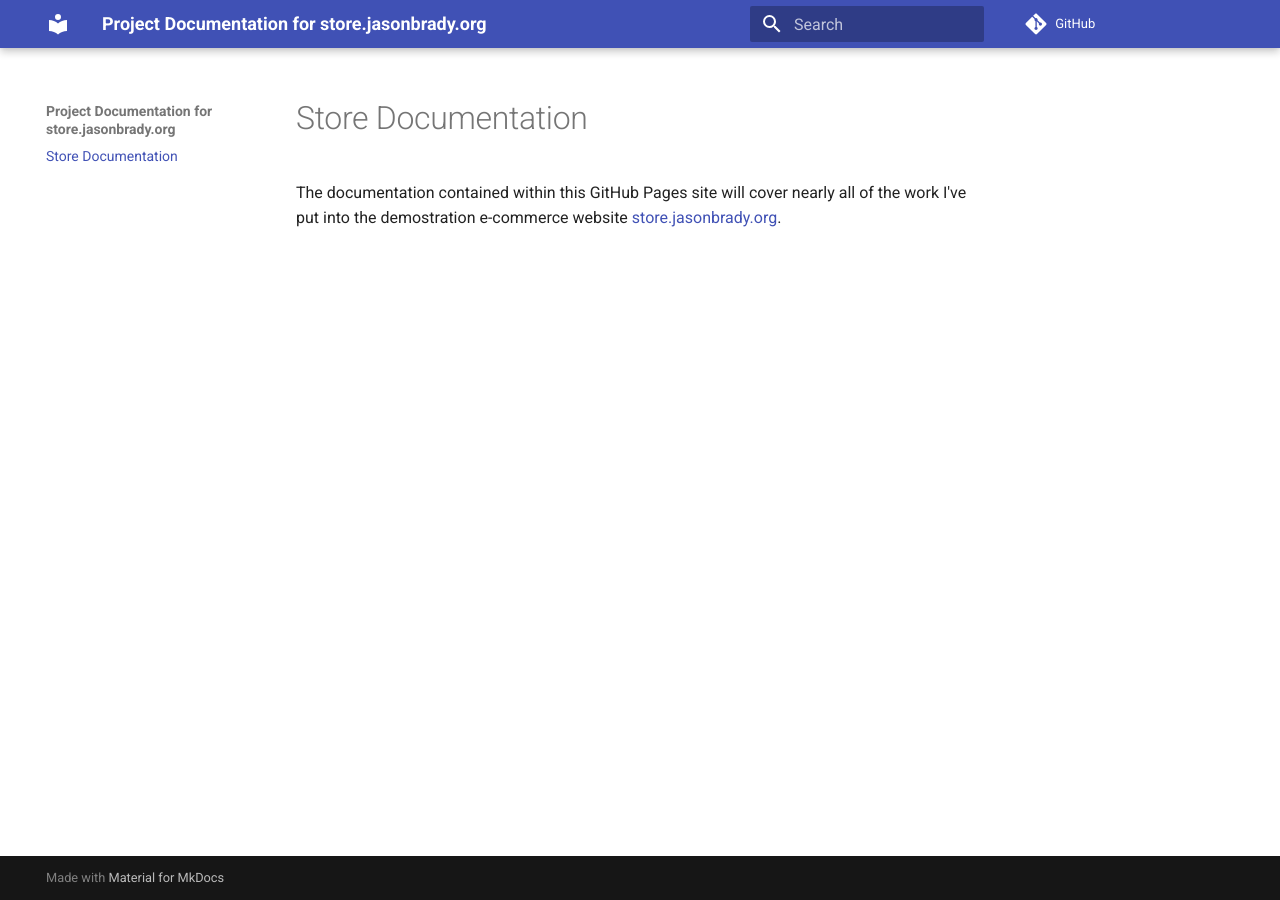
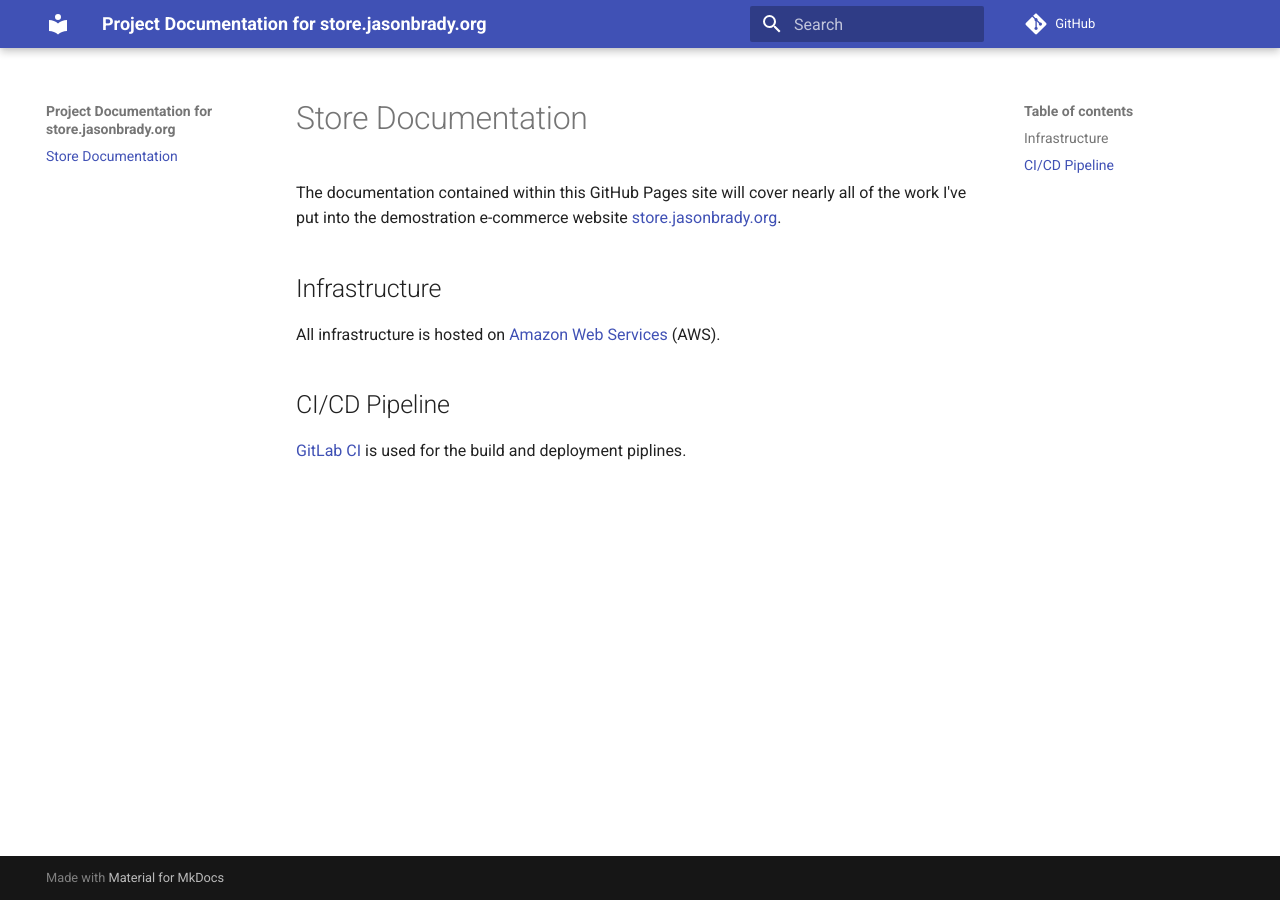
Before and after one commit to bradyjas/jborg-store-docs, an MkDocs documentation site: the page built from docs/index.md, in a window 1280 px wide. Built offline with MkDocs 1.6.1 and Material for MkDocs 9.7.7, drawn with Linux system fonts in a browser that asks for light colours; comment, search, counter and statistics services are not loaded.

Commit message:
Documentation changes

```diff
--- a/docs/index.md
+++ b/docs/index.md
@@ -3,3 +3,13 @@
 The documentation contained within this GitHub Pages site will cover nearly all
 of the work I've put into the demostration e-commerce website
 [store.jasonbrady.org](https://store.jasonbrady.org).
+
+## Infrastructure
+
+All infrastructure is hosted on [Amazon Web Services](https://aws.amazon.com/)
+(AWS).
+
+## CI/CD Pipeline
+
+[GitLab CI](https://about.gitlab.com/product/continuous-integration/) is used
+for the build and deployment piplines.
```
Also changed, not shown: README.md (+13 -0 lines).
